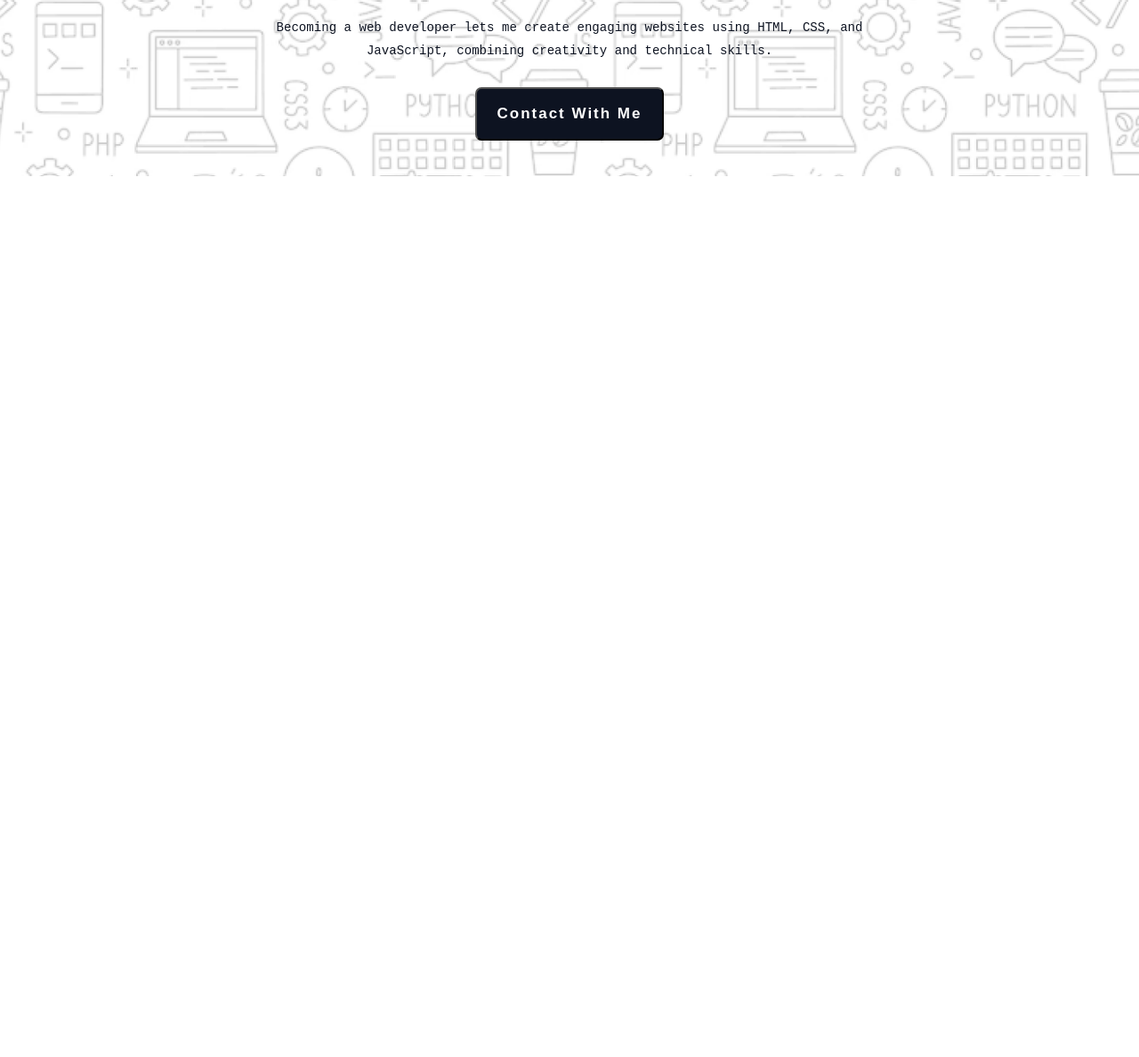
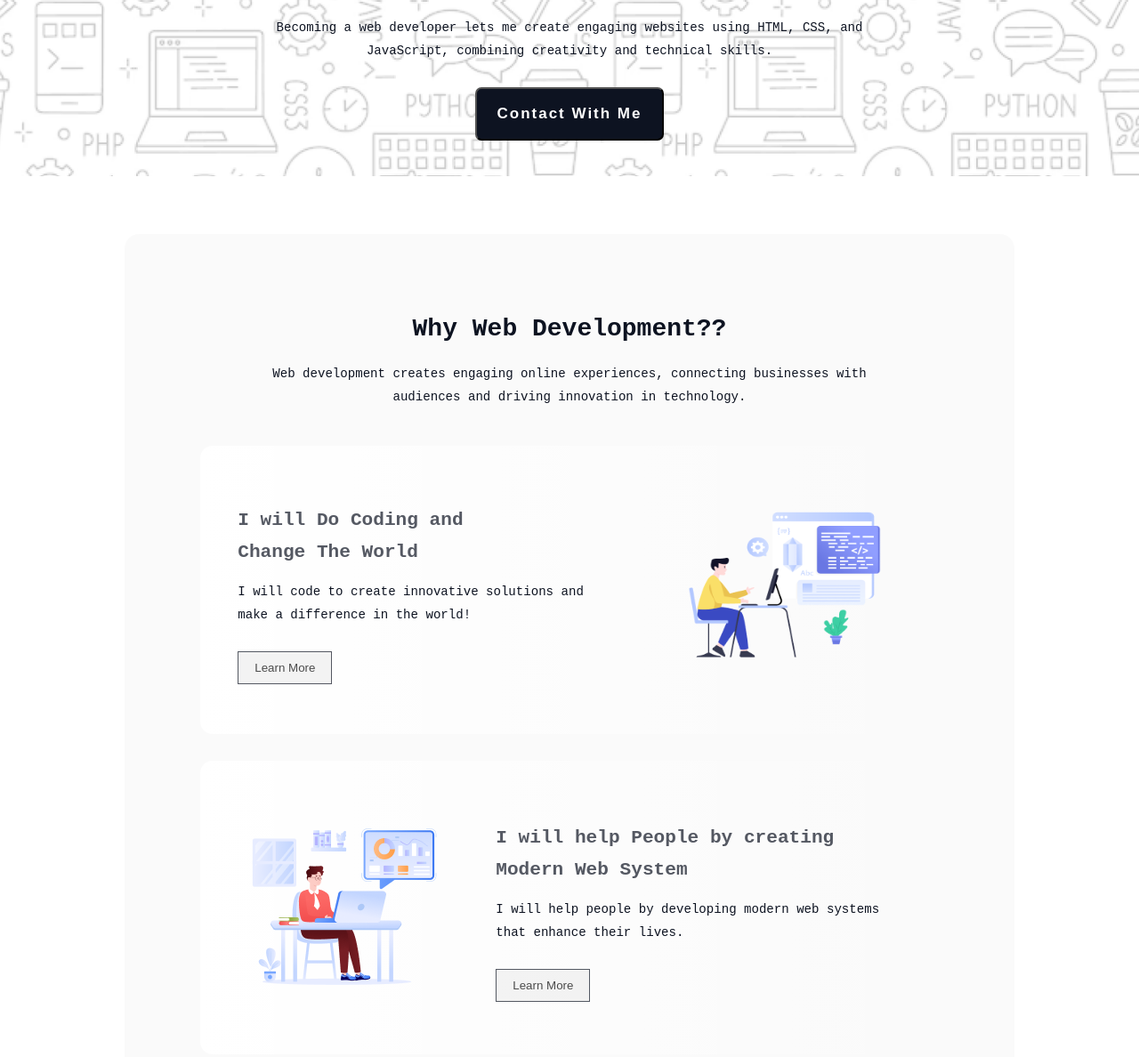
Before and after one commit to mim-rpq/Challenge-Begins, a plain HTML site: page index.html in a window 1280 px wide. Shown: the part 504-1692 px from the top of the page at 89% size. Before the commit the page ends 800 px from the top, so only its background shows below. Drawn offline with Linux system fonts and the light colour scheme; a web font is replaced by a local one.

Commit message:
Why Development section added

```diff
--- a/index.html
+++ b/index.html
@@ -32,6 +32,47 @@
             </div>
         </section>
         <!-- banner section end -->
+
+        <!--dev section start  -->
+        <section class="dev-hero container">
+            <div class="dev-container">
+                <h1 class="section-title primary-color">Why Web Development??</h1>
+                <p class="section-description  des primary-color">Web development creates engaging online experiences, connecting businesses with audiences and driving innovation in technology.</p>
+
+                <div class="dev-box">
+                    <div class="dev-details">
+                        <h3 class="dev-title ">I will Do Coding and <br>Change The World</h3>
+                        <p class=" description primary-color">I will code to create innovative solutions and make a difference in the world!</p>
+                        <button class="dev-btn">Learn More</button>
+                    </div>
+                    <div class="dev-img ">
+                        <img style="margin-top: 30px;" src="images/Layer_1.png" alt="">
+                    </div>
+                </div>
+                <div class="dev-box-2 dev-box">
+                    <div class="middle-div-img ">
+                        <img src="images/Group 3.png" alt="">
+                    </div>
+                    <div class="">
+                        <h3 class="dev-title">I will help People by creating <br> Modern Web System</h3>
+                        <p class="description primary-color">
+                            I will help people by developing modern web systems that enhance their lives.</p>
+                        <button class="dev-btn">Learn More</button>
+                    </div>
+                </div>
+                <div class="dev-box">
+                    <div class="dev-details">
+                        <h3 class="dev-title">I will Do Coding for my <br>beautiful career</h3>
+                        <p class="description primary-color">I will code passionately to create a beautiful and successful career.</p>
+                        <button class="dev-btn">Learn More</button>
+                    </div>
+                    <div class="dev-img-g">
+                        <img src="images/Group 4.png" alt="">
+                    </div>
+                </div>
+            </div>
+         </section>
+        <!--  dev section end  -->
      </main>
     <!-- main end -->
 
--- a/styles/style.css
+++ b/styles/style.css
@@ -124,3 +124,68 @@ body{
     text-decoration: none;
 
 }
+
+/* dev section style ------- */
+
+.dev-hero{
+    margin-top: 65px;
+    border-radius: 16px;
+    background: rgba(13, 19, 33, 0.02);
+
+}
+
+.dev-container{
+    padding: 70px 85px;
+}
+
+
+
+.dev-box{
+    padding:42.24px;
+    margin-bottom: 30px;
+    display: flex;
+    justify-content: center;
+    align-items: center;
+    gap: 86px;
+    border-radius: 14px;
+    background: linear-gradient(90.00deg, rgb(255, 255, 255),rgba(255, 255, 255, 0) 100%);
+
+}
+
+.dev-box-2{
+    gap: 30px;
+}
+
+.dev-details{
+    width: 470px;
+}
+
+.dev-title{
+    color: rgba(13, 19, 33, 0.7);
+    font-size: 21.12px;
+    font-weight: 700;
+    line-height: 36px;
+    margin: 8px 0px 0px 0px;
+
+}
+
+.dev-img{
+    height: 240px;
+    width:240px
+}
+.dev-img img{
+    height:180px;
+    width: 227px;
+    padding-right: 55px;
+}
+
+.middle-div-img img{
+    padding-right: 20px;
+}
+
+.dev-btn{
+    border: 1px solid rgb(13, 19, 33);
+    opacity: 0.7;
+    padding: 10px 18px;
+    margin: 28px 0px 0px 0px;
+}
```
